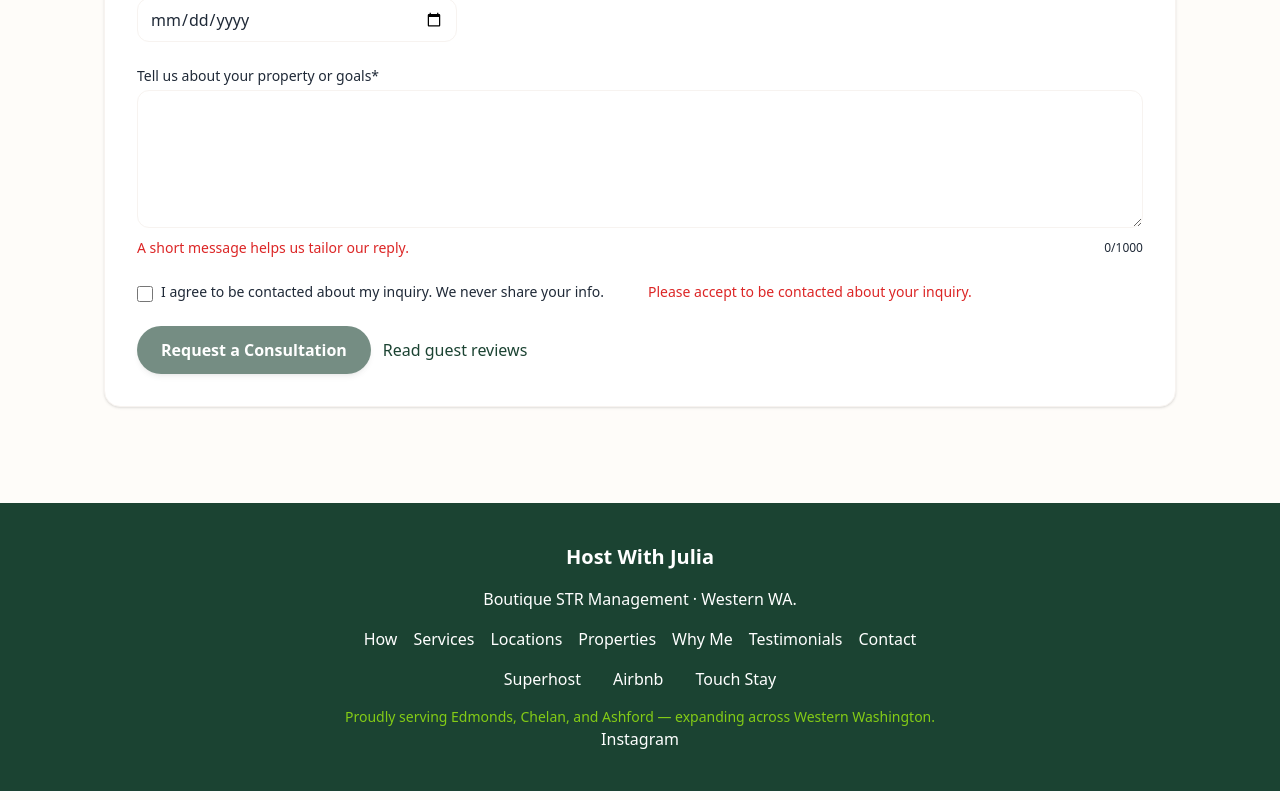
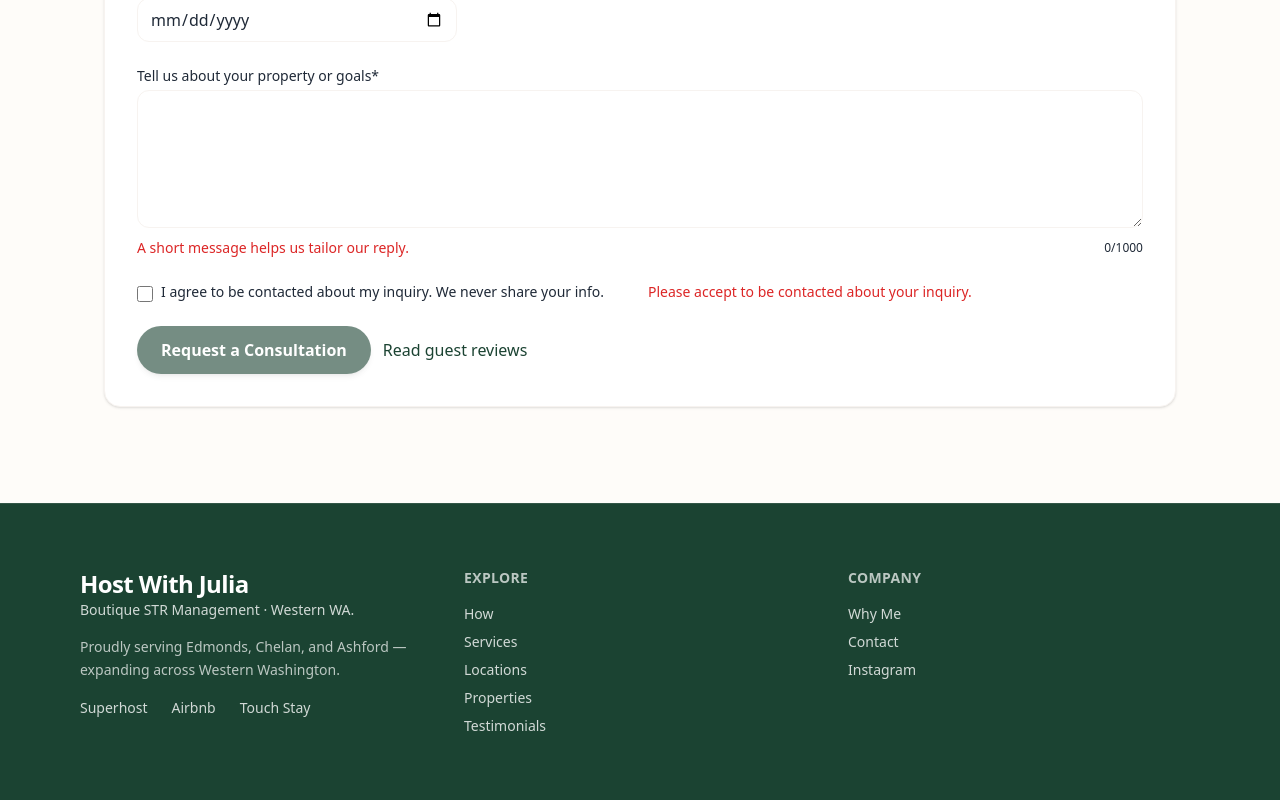
Before and after one commit to BlakeSanderson44/Host-With-Julia, a Next.js app: page / in a window 1280 px wide. Shown: the part 8384-9184 px from the top of the page. Built offline with nearby package versions, Linux system fonts and the light colour scheme.

Commit message:
Refine footer layout and accessibility

```diff
--- a/components/SiteFooter.tsx
+++ b/components/SiteFooter.tsx
@@ -4,30 +4,79 @@ interface SiteFooterProps {
   navItems: NavItem[];
 }
 
+const focusRingClasses =
+  'rounded-sm transition hover:text-moss focus-visible:outline-none focus-visible:ring-2 focus-visible:ring-moss focus-visible:ring-offset-2 focus-visible:ring-offset-forest';
+
 export default function SiteFooter({ navItems }: SiteFooterProps) {
+  const findNavItemByLabel = (label: string) => navItems.find((item) => item.label === label);
+
+  const exploreItems = [
+    'How',
+    'Services',
+    'Locations',
+    'Properties',
+    'Testimonials',
+  ]
+    .map((label) => findNavItemByLabel(label))
+    .filter((item): item is NavItem => Boolean(item));
+
+  const companyItems: Array<NavItem & { external?: boolean }> = [
+    findNavItemByLabel('Why Me'),
+    findNavItemByLabel('Contact'),
+    { href: 'https://instagram.com/hostwithjulia', label: 'Instagram', external: true },
+  ].filter((item): item is NavItem & { external?: boolean } => Boolean(item));
+
   return (
-    <footer className="bg-forest text-white py-10">
-      <div className="max-w-6xl mx-auto px-4 text-center space-y-4">
-        <div className="font-bold text-xl">Host With Julia</div>
-        <p>Boutique STR Management · Western WA.</p>
-        <nav className="flex justify-center gap-4">
-          {navItems.map((item) => (
-            <a key={item.href} href={item.href} className="hover:text-moss">
-              {item.label}
-            </a>
-          ))}
-        </nav>
-        <div className="flex justify-center gap-8">
-          <span>Superhost</span>
-          <span>Airbnb</span>
-          <span>Touch Stay</span>
+    <footer className="border-t border-white/10 bg-forest text-white">
+      <div className="mx-auto max-w-6xl px-4 py-12 md:py-16">
+        <div className="grid grid-cols-1 gap-8 md:grid-cols-3">
+          <div className="space-y-4">
+            <div>
+              <div className="text-2xl font-bold tracking-tight">Host With Julia</div>
+              <p className="text-sm text-white/80">Boutique STR Management · Western WA.</p>
+            </div>
+            <p className="text-sm leading-relaxed text-white/70">
+              Proudly serving Edmonds, Chelan, and Ashford — expanding across Western Washington.
+            </p>
+            <div className="flex flex-wrap gap-6 text-sm text-white/80 print:hidden">
+              <span>Superhost</span>
+              <span>Airbnb</span>
+              <span>Touch Stay</span>
+            </div>
+          </div>
+
+          <nav aria-label="Footer" className="space-y-4 print:hidden">
+            <h3 className="text-sm font-semibold uppercase tracking-wide text-white/70">Explore</h3>
+            <ul role="list" className="space-y-2 text-sm text-white/80">
+              {exploreItems.map((item) => (
+                <li key={item.href}>
+                  <a href={item.href} className={focusRingClasses}>
+                    {item.label}
+                  </a>
+                </li>
+              ))}
+            </ul>
+          </nav>
+
+          <nav aria-label="Footer" className="space-y-4 print:hidden">
+            <h3 className="text-sm font-semibold uppercase tracking-wide text-white/70">Company</h3>
+            <ul role="list" className="space-y-2 text-sm text-white/80">
+              {companyItems.map((item) => (
+                <li key={item.href}>
+                  <a
+                    href={item.href}
+                    className={focusRingClasses}
+                    {...(item.external
+                      ? { target: '_blank', rel: 'noreferrer noopener' }
+                      : undefined)}
+                  >
+                    {item.label}
+                  </a>
+                </li>
+              ))}
+            </ul>
+          </nav>
         </div>
-        <p className="text-moss text-sm">
-          Proudly serving Edmonds, Chelan, and Ashford — expanding across Western Washington.
-        </p>
-        <a href="https://instagram.com/hostwithjulia" target="_blank" rel="noopener noreferrer" className="hover:text-moss">
-          Instagram
-        </a>
       </div>
     </footer>
   );
```
